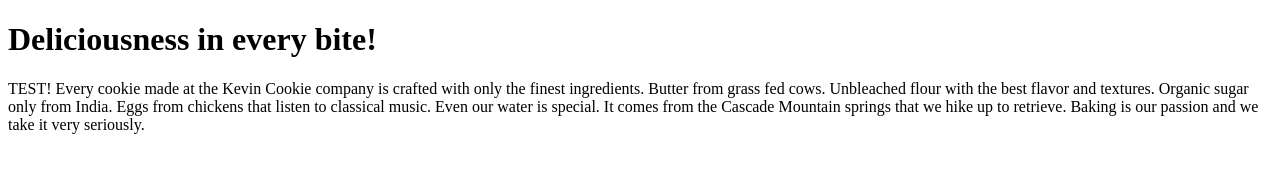
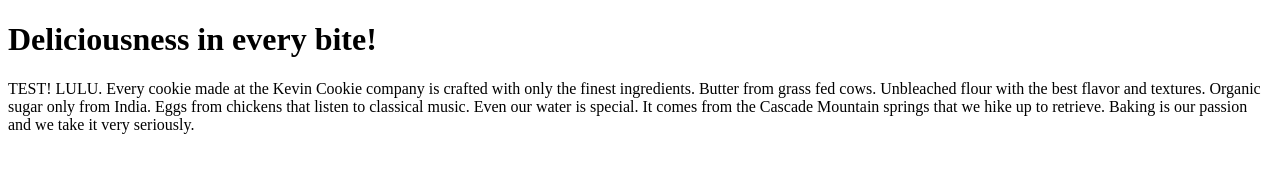
Before and after one commit to Salamenekome/testGit, a plain HTML site: page index1.htm in a window 1280 px wide. Drawn offline with Linux system fonts and the light colour scheme.

Commit message:
update index text

```diff
--- a/index1.htm
+++ b/index1.htm
@@ -3,7 +3,7 @@
 <body>
 
 <h1>Deliciousness in every bite!</h1>
-<p>TEST! Every cookie made at the Kevin Cookie company is crafted with only the finest ingredients. Butter from grass fed cows. Unbleached flour with the best flavor and textures. Organic sugar only from India. Eggs from chickens that listen to classical music. Even our water is special. It comes from the Cascade Mountain springs that we hike up to retrieve. Baking is our passion and we take it very seriously.</p>
+<p>TEST! LULU. Every cookie made at the Kevin Cookie company is crafted with only the finest ingredients. Butter from grass fed cows. Unbleached flour with the best flavor and textures. Organic sugar only from India. Eggs from chickens that listen to classical music. Even our water is special. It comes from the Cascade Mountain springs that we hike up to retrieve. Baking is our passion and we take it very seriously.</p>
 
 </body>
 </html>
```
